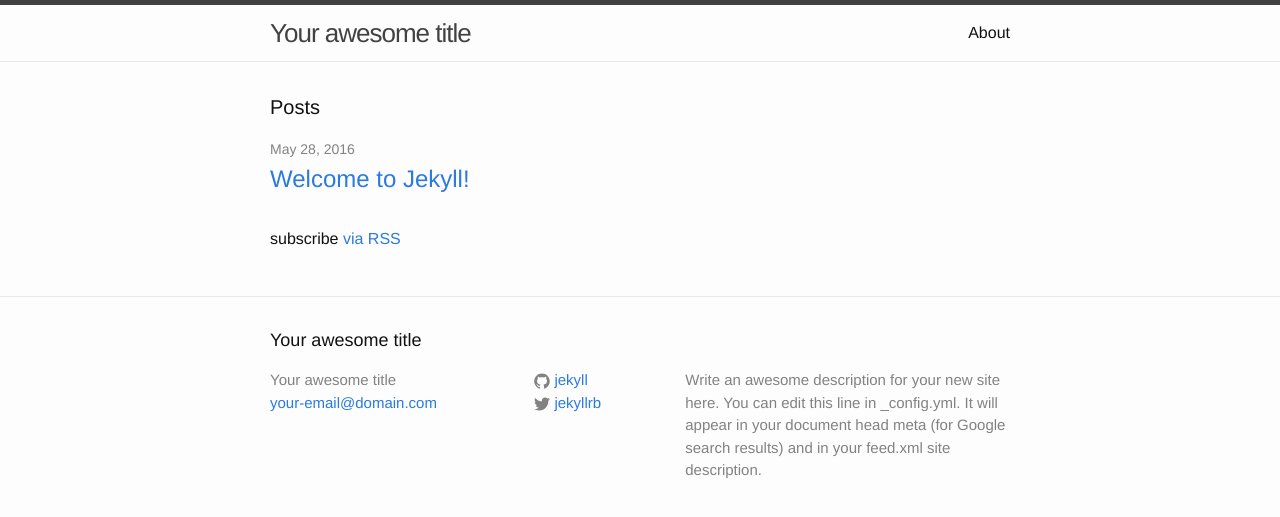
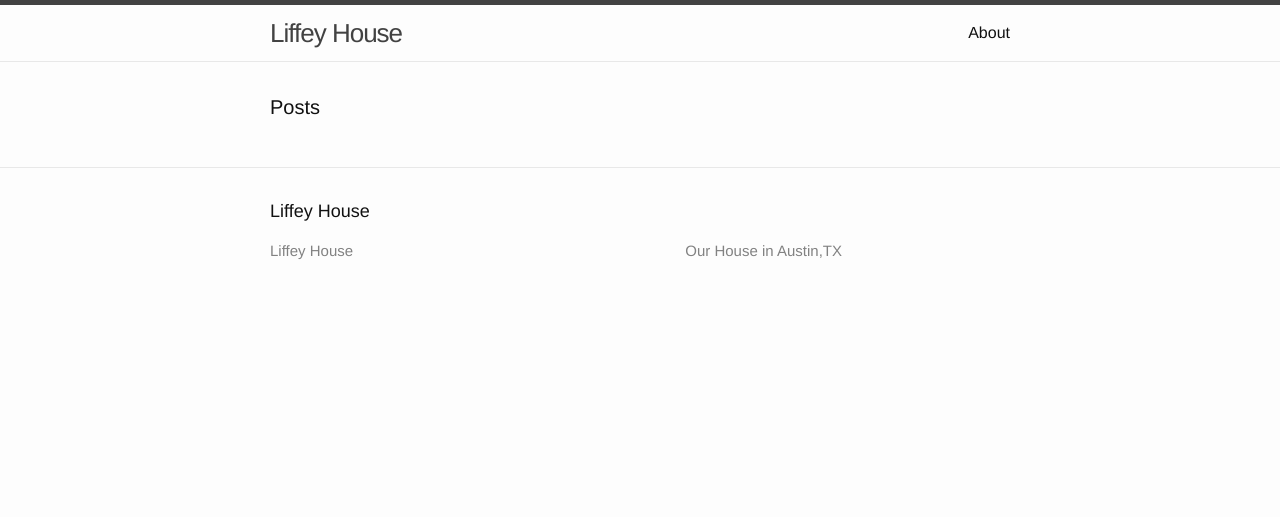
Before and after one commit to fbs70/liffeyhouse, a Jekyll site: the page built from index.html, in a window 1280 px wide. Shown: the top 517 px of the page. Built offline with Jekyll 4.4.1, drawn with Linux system fonts in a browser that asks for light colours.

```diff
--- a/_config.yml
+++ b/_config.yml
@@ -6,16 +6,27 @@
 # 'jekyll serve'. If you change this file, please restart the server process.
 
 # Site settings
-title: Your awesome title
-email: your-email@domain.com
-description: > # this means to ignore newlines until "baseurl:"
-  Write an awesome description for your new site here. You can edit this
-  line in _config.yml. It will appear in your document head meta (for
-  Google search results) and in your feed.xml site description.
-baseurl: "" # the subpath of your site, e.g. /blog
-url: "http://yourdomain.com" # the base hostname & protocol for your site
-twitter_username: jekyllrb
-github_username:  jekyll
+title: Liffey House
+# email: blair.shotlow@googlemail.com
+description: Our House in Austin,TX
+#baseurl: "" # the subpath of your site, e.g. /blog
+#url: "http://yourdomain.com" # the base hostname & protocol for your site
+twitter_username:
+github_username:
+
+permalink: pretty
+#permalink: /blog/:year/:month/:day/:title
 
 # Build settings
 markdown: kramdown
+
+include:
+  - .nojekyll
+
+exclude:
+  - "Rakefile"
+  - "Gruntfile.coffee"
+  - "node_modules"
+  - "package.json"
+  - "bower_components"
+  - "bower.json"
--- a/_layouts/post.html
+++ b/_layouts/post.html
@@ -5,7 +5,9 @@ layout: default
 
   <header class="post-header">
     <h1 class="post-title" itemprop="name headline">{{ page.title }}</h1>
-    <p class="post-meta"><time datetime="{{ page.date | date_to_xmlschema }}" itemprop="datePublished">{{ page.date | date: "%b %-d, %Y" }}</time>{% if page.author %} • <span itemprop="author" itemscope itemtype="http://schema.org/Person"><span itemprop="name">{{ page.author }}</span></span>{% endif %}</p>
+    <p class="post-meta">
+      <time datetime="{{ page.date | date_to_xmlschema }}" itemprop="datePublished">{{ page.date | date: "%b %-d, %Y" }}</time>
+      {% if page.author %} • <span itemprop="author" itemscope itemtype="http://schema.org/Person"><span itemprop="name">{{ page.author }}</span></span>{% endif %}</p>
   </header>
 
   <div class="post-content" itemprop="articleBody">
--- a/index.html
+++ b/index.html
@@ -14,10 +14,11 @@ layout: default
         <h2>
           <a class="post-link" href="{{ post.url | prepend: site.baseurl }}">{{ post.title }}</a>
         </h2>
+
       </li>
     {% endfor %}
   </ul>
 
-  <p class="rss-subscribe">subscribe <a href="{{ "/feed.xml" | prepend: site.baseurl }}">via RSS</a></p>
+
 
 </div>
```
Also changed, not shown: _posts/2016-05-28-welcome-to-jekyll.markdown (+12 -12 lines), 1 other file.
